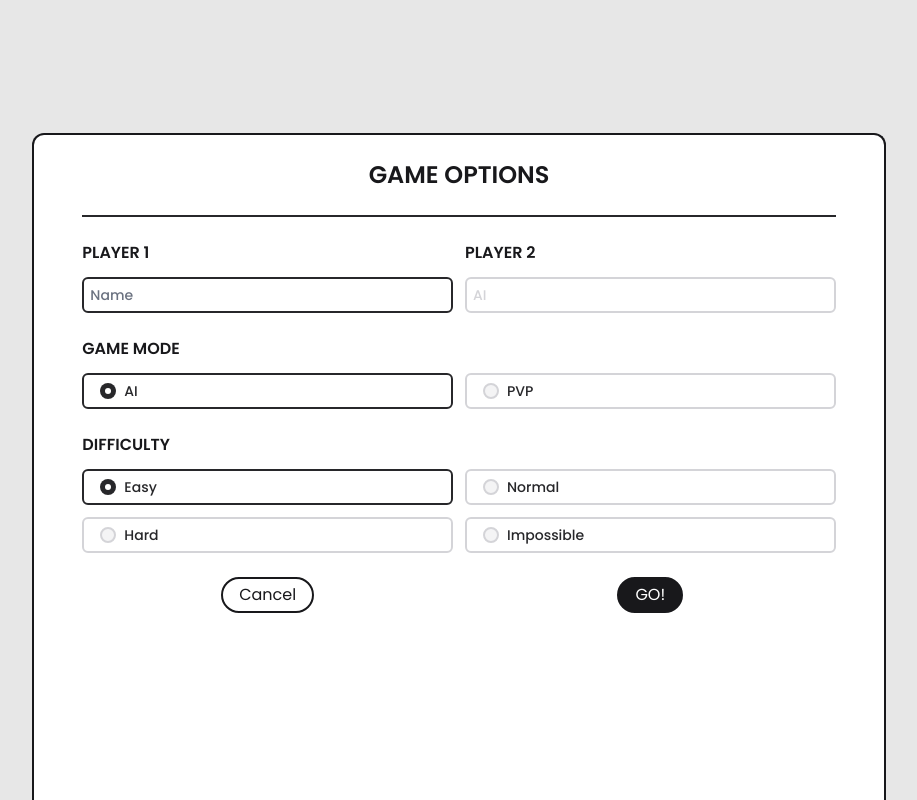
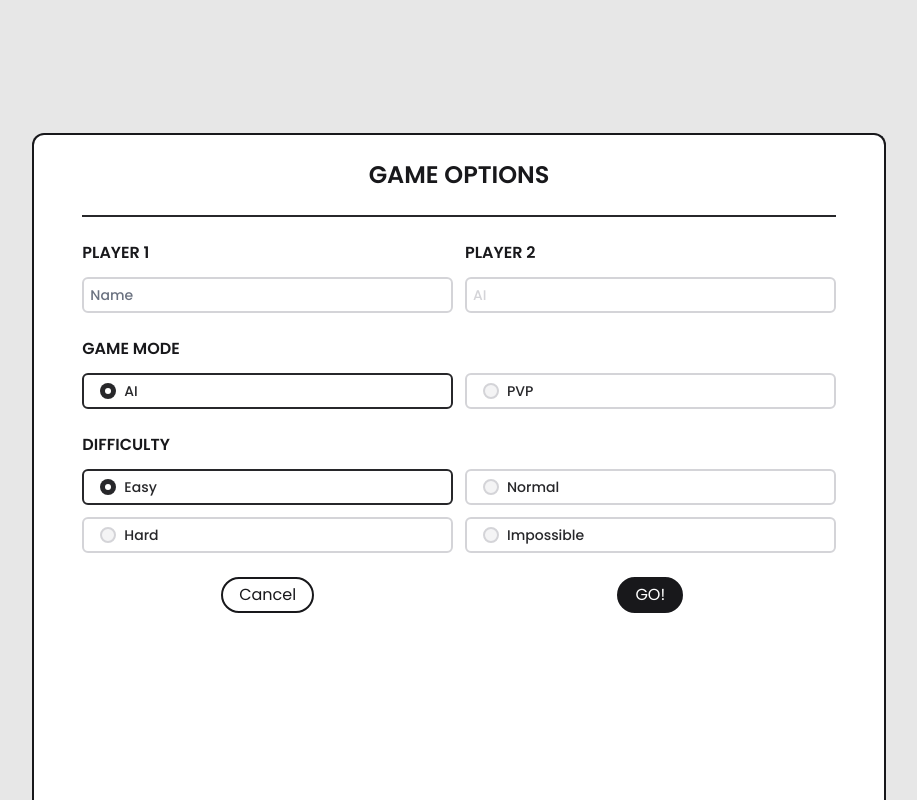
Before and after one commit to dmarts05/react-tictactoe, a React (Vite) app: page / in a window 1280 px wide. Both pictures are taken after a click on the button 640 px from the left and 625 px from the top of the page. Shown: the whole page, without its empty margins (181-1098 px from the left). Built offline with nearby package versions, Linux system fonts and the light colour scheme; the HTML template or start-up script is replaced by a standard one.

Commit message:
Revert auto-focus when opening form

```diff
--- a/src/components/StartPage/StartGameForm.jsx
+++ b/src/components/StartPage/StartGameForm.jsx
@@ -8,7 +8,6 @@ export default function StartGameForm({ onCloseModal }) {
   const {
     register,
     handleSubmit,
-    setFocus,
     setValue,
     watch,
     formState: { errors },
@@ -32,10 +31,6 @@ export default function StartGameForm({ onCloseModal }) {
       setValue('difficulty', undefined);
     }
   }, [setValue, gameMode]);
-
-  useEffect(() => {
-    setFocus('playerOneName');
-  }, [setFocus]);
 
   const onSubmit = data => {
     console.log(data);
```
